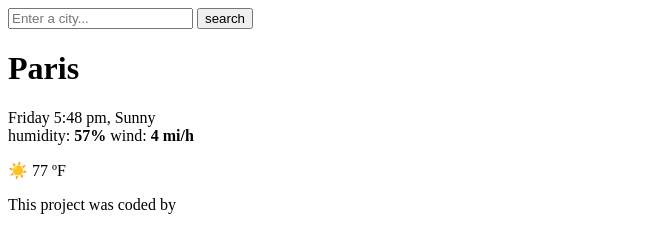
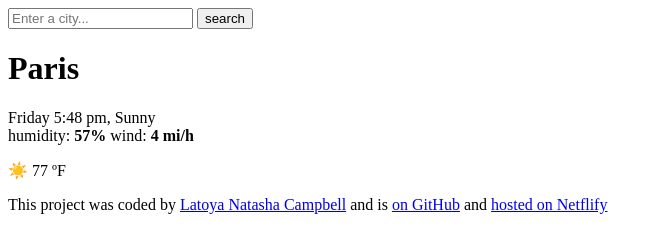
Before and after one commit to LatoyaNatashaC/Fully-Functioning-Prototype-Weather-app, a plain HTML site: page index.html in a window 1280 px wide. Shown: the whole page, without its empty margins (0-661 px from the left). Drawn offline with Linux system fonts and the light colour scheme.

Commit message:
Added Hrefs to signature

```diff
--- a/index.html
+++ b/index.html
@@ -30,7 +30,12 @@
         </div>
       </main>
       <footer>
-        <p>This project was coded by</p>
+        <p>
+          This project was coded by
+          <a href="#" target="_blank">Latoya Natasha Campbell</a> and is
+          <a href="#" target="_blank"> on GitHub</a> and
+          <a href="#" target="_blank">hosted on Netflify</a>
+        </p>
       </footer>
     </div>
   </body>
```
